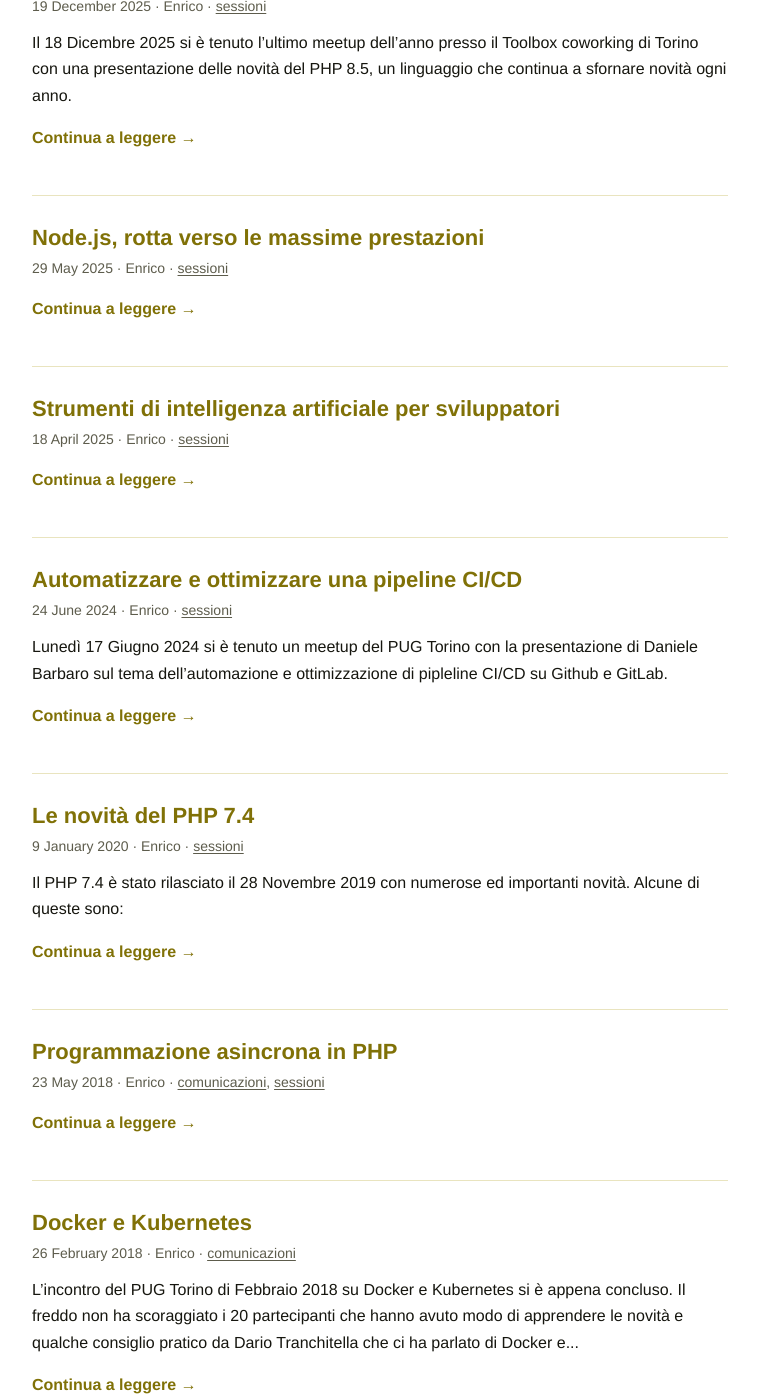
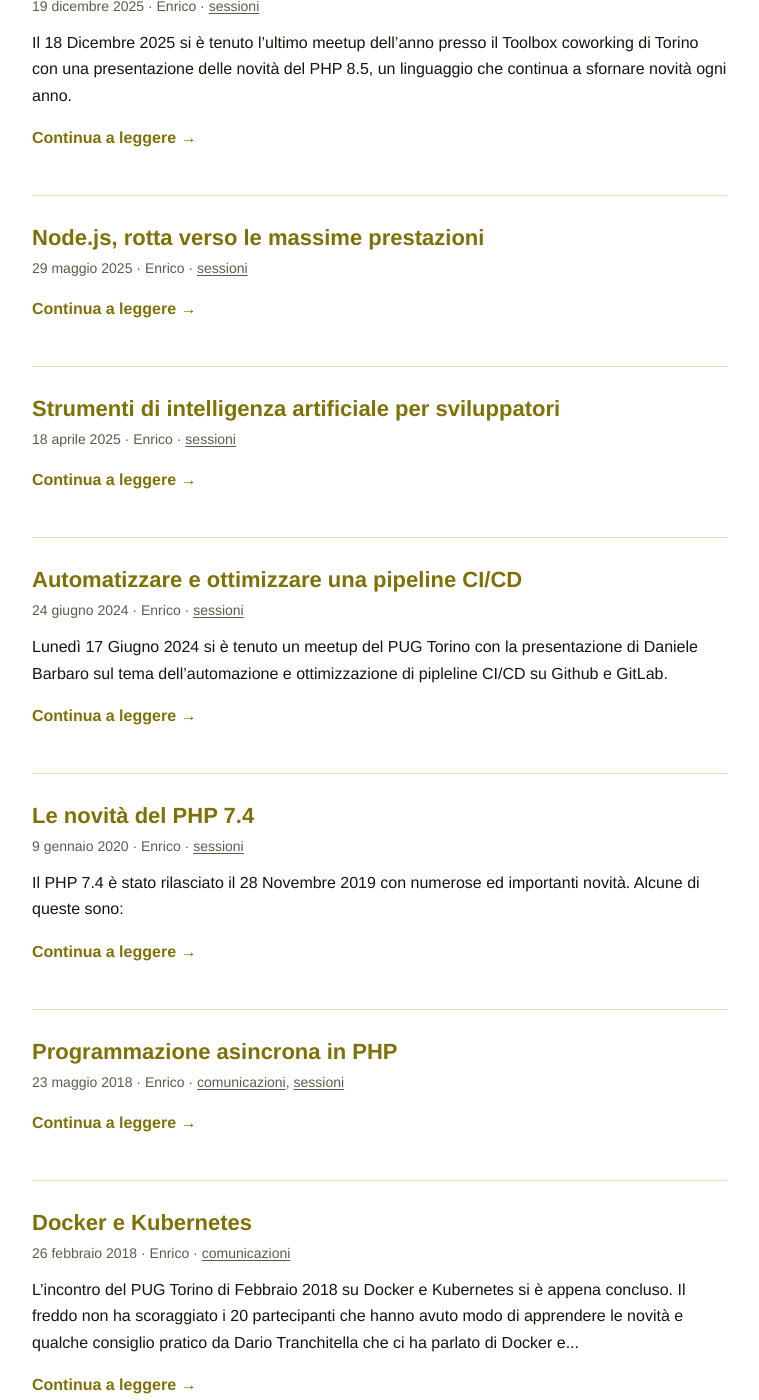
Before and after one commit to GrUSP/torino.grusp.org, a Jekyll site: the page built from index.html, in a window 1280 px wide and 1400 px high, scrolled down 494 px. Shown: the whole window, without its empty margins (260-1019 px from the left). Built offline with Jekyll 4.4.1, drawn with Linux system fonts in a browser that asks for light colours; the list of posts is cut into pages by our own code; some of the changed text lies outside the part shown.

Commit message:
feat(i18n): localize post dates in italian

```diff
--- /dev/null
+++ b/_data/it.yml
@@ -0,0 +1,13 @@
+mesi:
+  - gennaio
+  - febbraio
+  - marzo
+  - aprile
+  - maggio
+  - giugno
+  - luglio
+  - agosto
+  - settembre
+  - ottobre
+  - novembre
+  - dicembre
--- /dev/null
+++ b/_includes/date-it.html
@@ -0,0 +1,2 @@
+{%- assign m = include.data | date: "%-m" | minus: 1 -%}
+{{- include.data | date: "%-d" }} {{ site.data.it.mesi[m] }} {{ include.data | date: "%Y" -}}
--- a/_includes/post-meta.html
+++ b/_includes/post-meta.html
@@ -1,5 +1,5 @@
 <p class="meta">
-  <time datetime="{{ include.post.date | date_to_xmlschema }}">{{ include.post.date | date: '%-d %B %Y' }}</time>
+  <time datetime="{{ include.post.date | date_to_xmlschema }}">{%- include date-it.html data=include.post.date -%}</time>
   {%- if include.post.author %} &middot; <span class="meta__author">{{ include.post.author }}</span>{% endif -%}
   {%- if include.post.categories and include.post.categories != empty %}
   &middot;
```
